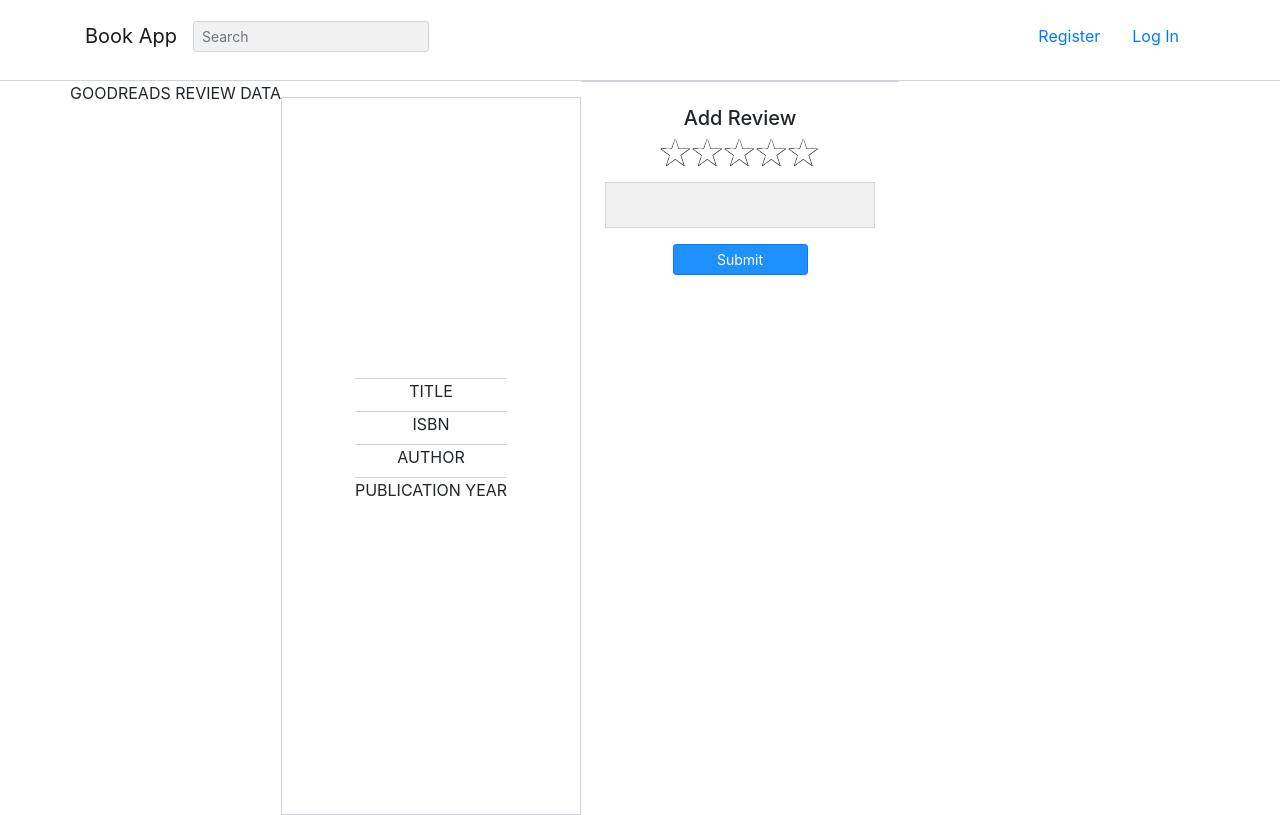
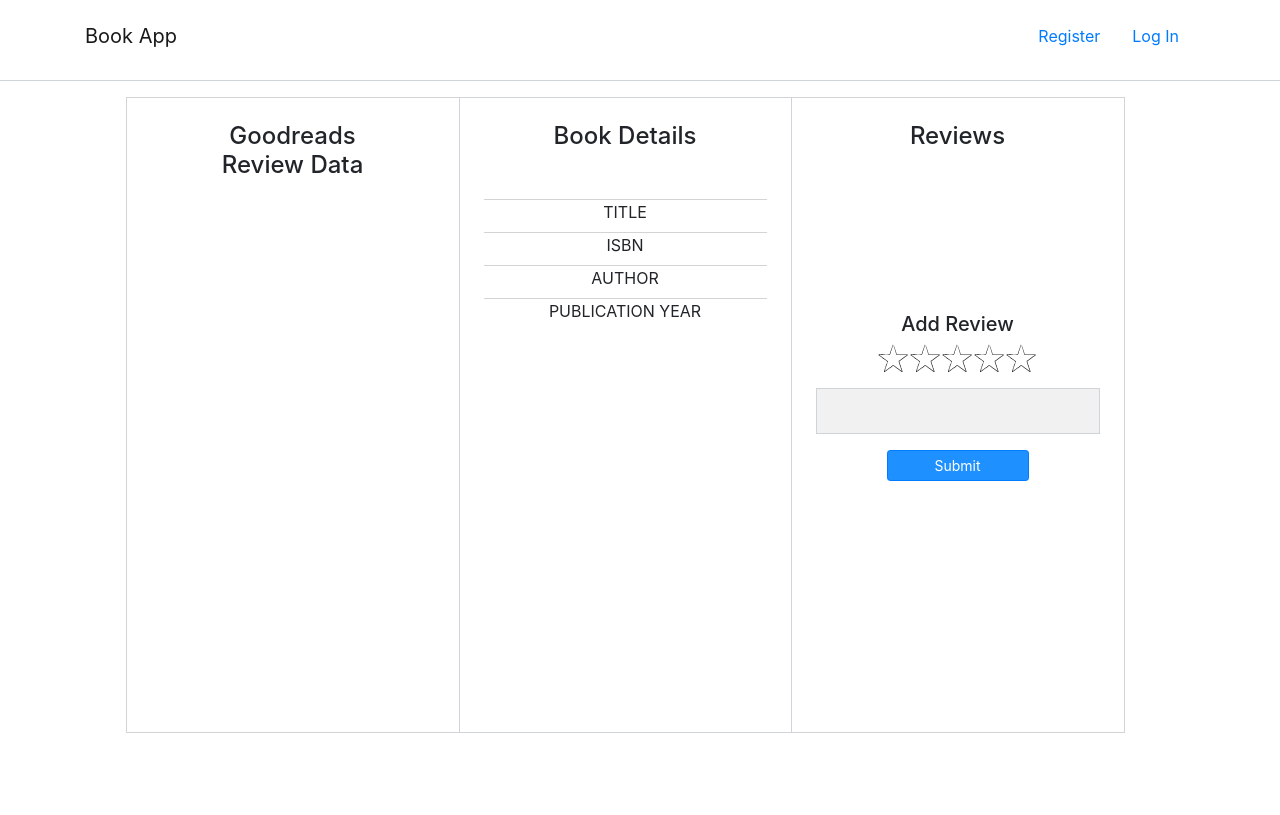
Before and after one commit to arnavd1996/cs50-web-harvard-project1, a Flask app: template bookapp/templates/book.html in a window 1280 px wide. After the commit the page ends 733 px from the top, so only its background shows below. Run offline with Flask 2, Linux system fonts and the light colour scheme; the template is opened without the code that fills it, so the values that code supplies are empty; some libraries are stand-ins or nearby versions.

Commit message:
add design on book route

```diff
--- a/bookapp/static/css/index.css
+++ b/bookapp/static/css/index.css
@@ -106,5 +106,9 @@ input[type=submit] {
 .ratings_over {
   background: url('../images/star_highlight.png') no-repeat;
 }
-
+.book-container {
+  display: grid;
+  grid-auto-rows: auto;
+  grid-template-columns: 30% 30% 30%;
+}
 /*# sourceMappingURL=index.css.map */
--- a/bookapp/templates/book.html
+++ b/bookapp/templates/book.html
@@ -6,14 +6,14 @@
 
 {% block body %}
     <div class="container content-container">
-        <div class="row" style="height:100%;width:100%;">
-            <div class="d-flex">
-                <div class="goodreads-col">
-                    GOODREADS REVIEW DATA
+        <div class="row" style="height:inherit;width: inherit;">
+            <div class="book-container my-3 justify-content-center" style="height:100%;width:100%;">
+                <div class="goodreads-col p-4" style="border-top: 1px solid #d4d4d4;border-left: 1px solid #d4d4d4;border-bottom: 1px solid #d4d4d4;">
+                    <h4 class="mb-5 text-center"> Goodreads<br/> Review Data </h4>
                 </div>
-                <div class="book-col">
-                    <div class="reg-form d-flex flex-column justify-content-center align-items-center my-3" style="height:100%;width:300px;margin-left:auto;margin-right:auto;border:1px solid #CED4DA;">
-                        <div class="d-flex flex-column align-items-center justify-content-center px-4 pb-4">
+                <div class="book-col p-4" style="border:1px solid #CED4DA;">
+                    <h4 class="mb-5 text-center"> Book Details</h4>
+                    <div class="d-flex flex-column justify-content-center align-items-center">
                         <div class="w-100 mb-2 book-title d-flex flex-column justify-content-center align-items-center">
                             <h4 class="mb-0" style="border-bottom: 1px solid #d4d4d4;width: 100%;text-align: center;">
                                 {{ book.title }}
@@ -40,12 +40,12 @@
                         </div>
                     </div>
                 </div>
-                </div>
-                <div class="reviews-col">
-                    <div class="review-section w-100 p-4" style="border-top:1px solid #CED4DA;">
+                <div class="reviews-col p-4 d-flex flex-column" style="border-top: 1px solid #d4d4d4;border-right: 1px solid #d4d4d4;border-bottom: 1px solid #d4d4d4;">
+                    <h4 class="mb-5 text-center" style="flex-grow: 1;flex-shrink: 0;"> Reviews </h4>
                     {% if voted %}
-                            <span>YOU ALREADY REVIEWED THIS BOOK</span>
+                        <span style="flex-grow: 1;flex-shrink: 0;">YOU ALREADY REVIEWED THIS BOOK</span>
                     {% else %}
+                    <div style="flex-grow: 1;flex-shrink: 0;">
                         <div id="revSuccess" class="ml-3 alert alert-success" role="alert" style="display:none;"></div>
                         <h5 class="add-review text-center">Add Review</h5>
                         <form id="reviewForm" class="d-flex flex-column justify-content-center">
@@ -59,19 +59,18 @@
                             <input type="text" name="comment" id="comment" class="my-3" style="border:1px solid #CED4DA;"/>
                             <input type="submit" id="reviewSubmit" class="btn btn-primary btn-sm w-50 m-auto" value="Submit"/>
                         </form>
+                    </div>
                     {% endif %}
-                        <div id="reviewsContainer">
+                    <div id="reviewsContainer" style="flex-grow: 1;flex-shrink: 0;" class="d-flex flex-column">
                         {% for review in reviews %}
                         <div id="review{{review.id}}">
-                                {{ review.content }} by {{ review.username }}
-                                    -
-                                <p id="timeDifferenceElement{{ review.id }}"></p>
+                            {{ review.content }}
+                            <p> by {{ review.username }} - <span id="timeDifferenceElement{{ review.id }}"></span></p>
                             <script type="text/javascript">
                                 timeDifferenceForDate( '{{ review.id }}', '{{ review.date_posted }}', 'fromScript' );
                             </script>
                         </div>
                         {% endfor %}
-                        </div>
                         <div class="m-auto d-flex justify-content-center">{{ pagination.links }}</div>
                     </div>
                 </div>
--- a/bookapp/templates/layout.html
+++ b/bookapp/templates/layout.html
@@ -23,9 +23,6 @@
                   <!-- <li class="nav-item active">
                     <a class="nav-link" href="#">Home <span class="sr-only">(current)</span></a>
                   </li> -->
-                  <form class="form-inline my-md-0">
-                    <input class="form-control form-control-sm" type="text" placeholder="Search" aria-label="Search">
-                  </form>
                 </ul>
                 {% if g.user %}
                     <span class="nav-item nav-link"> {{ g.user['username'] }} </span>
```
Also changed, not shown: 3 other files. Lines whose indentation alone changed are shown as unchanged.
